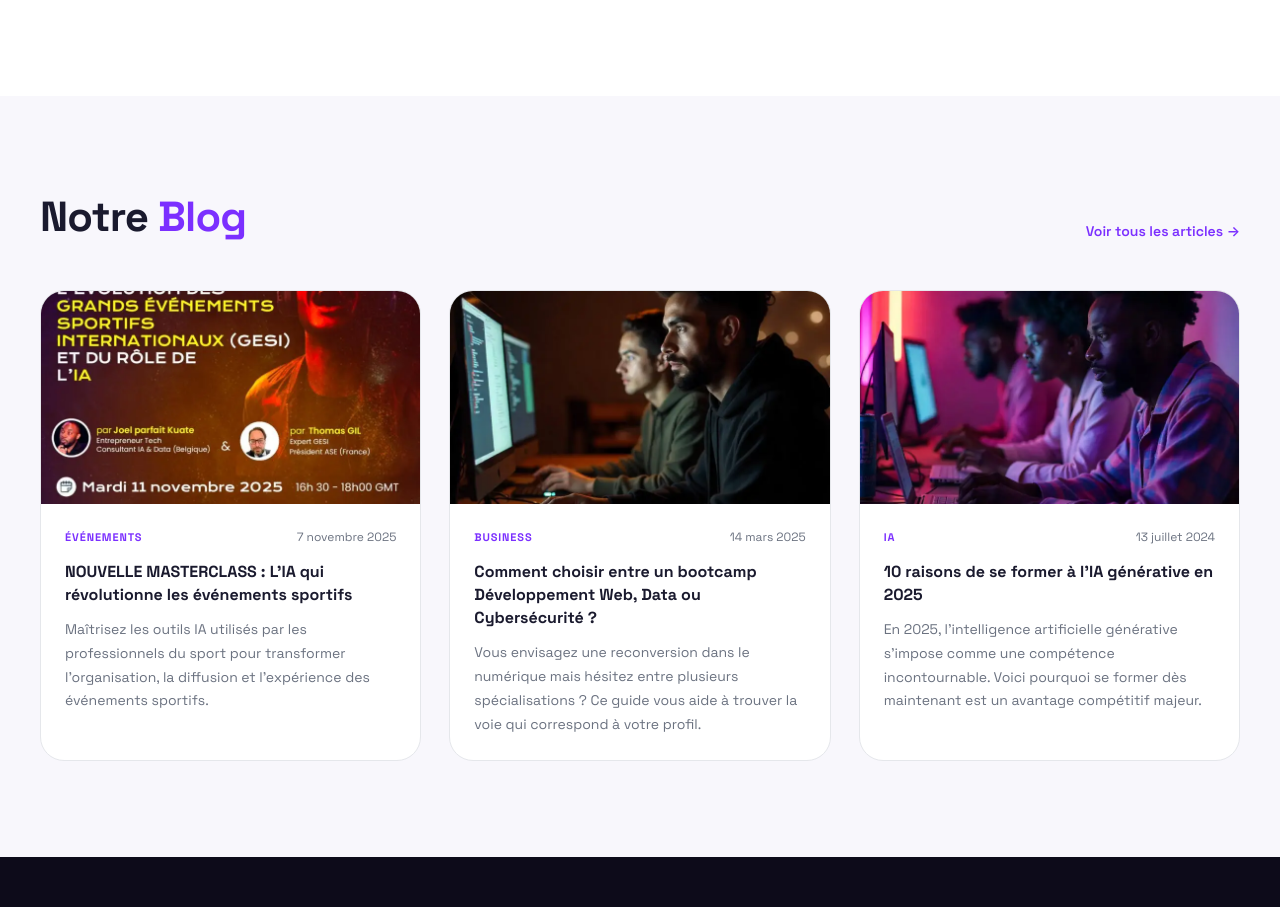
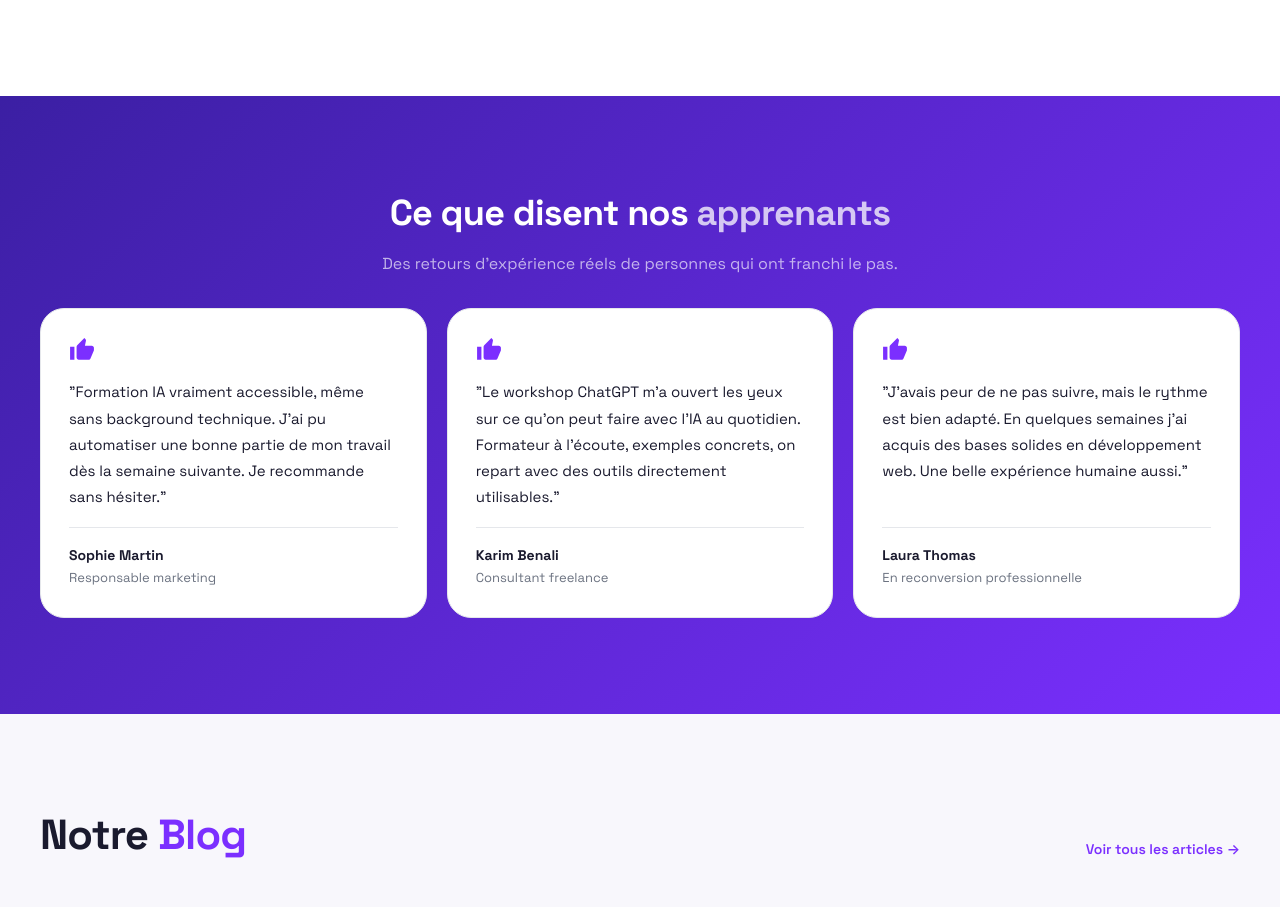
Before and after one commit to kuatejoelparfait-Data/ecole-du-numerique, a React (Vite) app in the folder ecole-du-numerique/: page / in a window 1280 px wide. Shown: the part 4129-5036 px from the top of the page. Built offline with nearby package versions, Linux system fonts and the light colour scheme.

Commit message:
Ajout de la section avis dans la page home

```diff
--- /dev/null
+++ b/ecole-du-numerique/src/pages/Home/Avis/Avis.css
@@ -0,0 +1,101 @@
+.avis {
+  padding: 64px 24px;
+  background: linear-gradient(135deg, #3b1fa3 0%, #7b2fff 100%);
+}
+
+.avis__container {
+  max-width: var(--container);
+  margin: 0 auto;
+  display: flex;
+  flex-direction: column;
+  align-items: center;
+  gap: 16px;
+}
+
+.avis__title {
+  font-size: clamp(22px, 3vw, 36px);
+  font-weight: 800;
+  color: var(--white);
+  text-align: center;
+  letter-spacing: -0.02em;
+}
+
+.avis__accent {
+  color: rgba(255, 255, 255, 0.75);
+}
+
+.avis__subtitle {
+  font-size: 16px;
+  color: rgba(255, 255, 255, 0.65);
+  text-align: center;
+  margin-bottom: 16px;
+}
+
+.avis__grid {
+  display: grid;
+  grid-template-columns: 1fr;
+  gap: 20px;
+  width: 100%;
+}
+
+/* ── Card ─────────────────────────────────── */
+.avis-card {
+  background: var(--white);
+  border: 1px solid var(--border);
+  border-radius: var(--radius-lg);
+  padding: 28px;
+  display: flex;
+  flex-direction: column;
+  gap: 16px;
+  transition: box-shadow 0.2s, transform 0.2s;
+}
+
+.avis-card:hover {
+  box-shadow: var(--shadow);
+  transform: translateY(-2px);
+}
+
+.avis-card__thumb {
+  width: 26px;
+  height: 26px;
+  color: var(--purple);
+  flex-shrink: 0;
+}
+
+.avis-card__texte {
+  font-size: 15px;
+  line-height: 1.75;
+  color: var(--text);
+  flex: 1;
+}
+
+.avis-card__footer {
+  padding-top: 16px;
+  border-top: 1px solid var(--border);
+  display: flex;
+  flex-direction: column;
+  gap: 2px;
+}
+
+.avis-card__nom {
+  font-size: 14px;
+  font-weight: 700;
+  color: var(--text);
+}
+
+.avis-card__role {
+  font-size: 13px;
+  color: var(--text-muted);
+}
+
+@media (min-width: 700px) {
+  .avis__grid {
+    grid-template-columns: repeat(3, 1fr);
+  }
+}
+
+@media (min-width: 900px) {
+  .avis {
+    padding: 96px 24px;
+  }
+}
--- /dev/null
+++ b/ecole-du-numerique/src/pages/Home/Avis/Avis.jsx
@@ -0,0 +1,54 @@
+import './Avis.css'
+
+const avis = [
+  {
+    nom: 'Sophie Martin',
+    role: 'Responsable marketing',
+    texte: "Formation IA vraiment accessible, même sans background technique. J'ai pu automatiser une bonne partie de mon travail dès la semaine suivante. Je recommande sans hésiter.",
+  },
+  {
+    nom: 'Karim Benali',
+    role: 'Consultant freelance',
+    texte: "Le workshop ChatGPT m'a ouvert les yeux sur ce qu'on peut faire avec l'IA au quotidien. Formateur à l'écoute, exemples concrets, on repart avec des outils directement utilisables.",
+  },
+  {
+    nom: 'Laura Thomas',
+    role: 'En reconversion professionnelle',
+    texte: "J'avais peur de ne pas suivre, mais le rythme est bien adapté. En quelques semaines j'ai acquis des bases solides en développement web. Une belle expérience humaine aussi.",
+  },
+]
+
+function ThumbUp() {
+  return (
+    <svg className="avis-card__thumb" viewBox="0 0 24 24" fill="currentColor" xmlns="http://www.w3.org/2000/svg" aria-hidden="true">
+      <path d="M1 21h4V9H1v12zm22-11c0-1.1-.9-2-2-2h-6.31l.95-4.57.03-.32c0-.41-.17-.79-.44-1.06L14.17 1 7.59 7.59C7.22 7.95 7 8.45 7 9v10c0 1.1.9 2 2 2h9c.83 0 1.54-.5 1.84-1.22l3.02-7.05c.09-.23.14-.47.14-.73v-2z"/>
+    </svg>
+  )
+}
+
+export default function Avis() {
+  return (
+    <section className="avis">
+      <div className="avis__container">
+        <h2 className="avis__title">
+          Ce que disent nos <span className="avis__accent">apprenants</span>
+        </h2>
+        <p className="avis__subtitle">
+          Des retours d'expérience réels de personnes qui ont franchi le pas.
+        </p>
+        <div className="avis__grid">
+          {avis.map((a) => (
+            <div key={a.nom} className="avis-card">
+              <ThumbUp />
+              <p className="avis-card__texte">"{a.texte}"</p>
+              <div className="avis-card__footer">
+                <p className="avis-card__nom">{a.nom}</p>
+                <p className="avis-card__role">{a.role}</p>
+              </div>
+            </div>
+          ))}
+        </div>
+      </div>
+    </section>
+  )
+}
--- a/ecole-du-numerique/src/pages/Home/Home.jsx
+++ b/ecole-du-numerique/src/pages/Home/Home.jsx
@@ -2,6 +2,7 @@ import Hero        from './Hero/Hero'
 import Audiences   from './Audiences/Audiences'
 import Formations  from './Formations/Formations'
 import HowItWorks  from './HowItWorks/HowItWorks'
+import Avis        from './Avis/Avis'
 import FAQ         from './FAQ/FAQ'
 import BlogPreview from './BlogPreview/BlogPreview'
 
@@ -13,6 +14,7 @@ export default function Home() {
       <Formations />
       <HowItWorks />
       <FAQ />
+      <Avis />
       <BlogPreview />
     </>
   )
```
